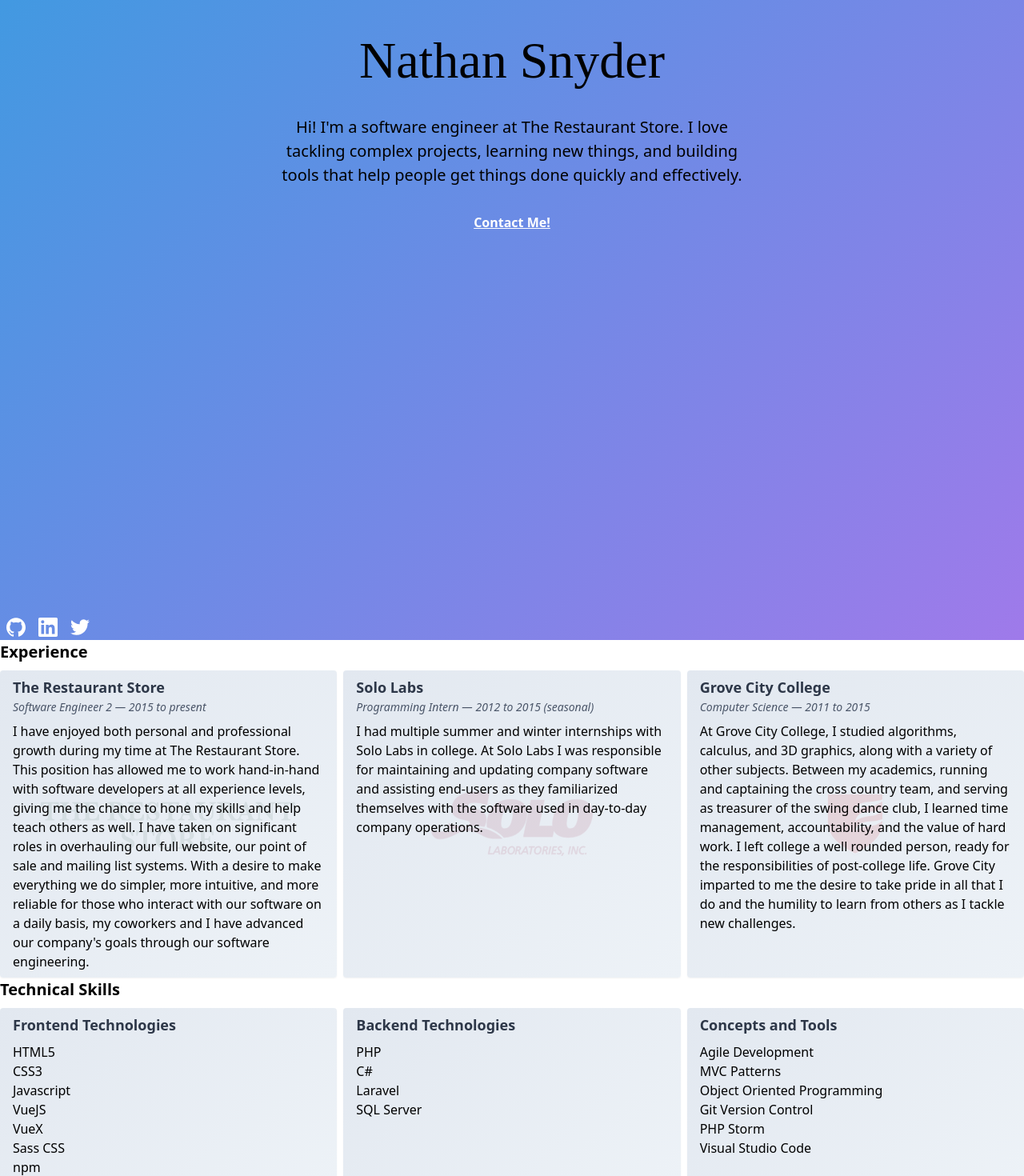
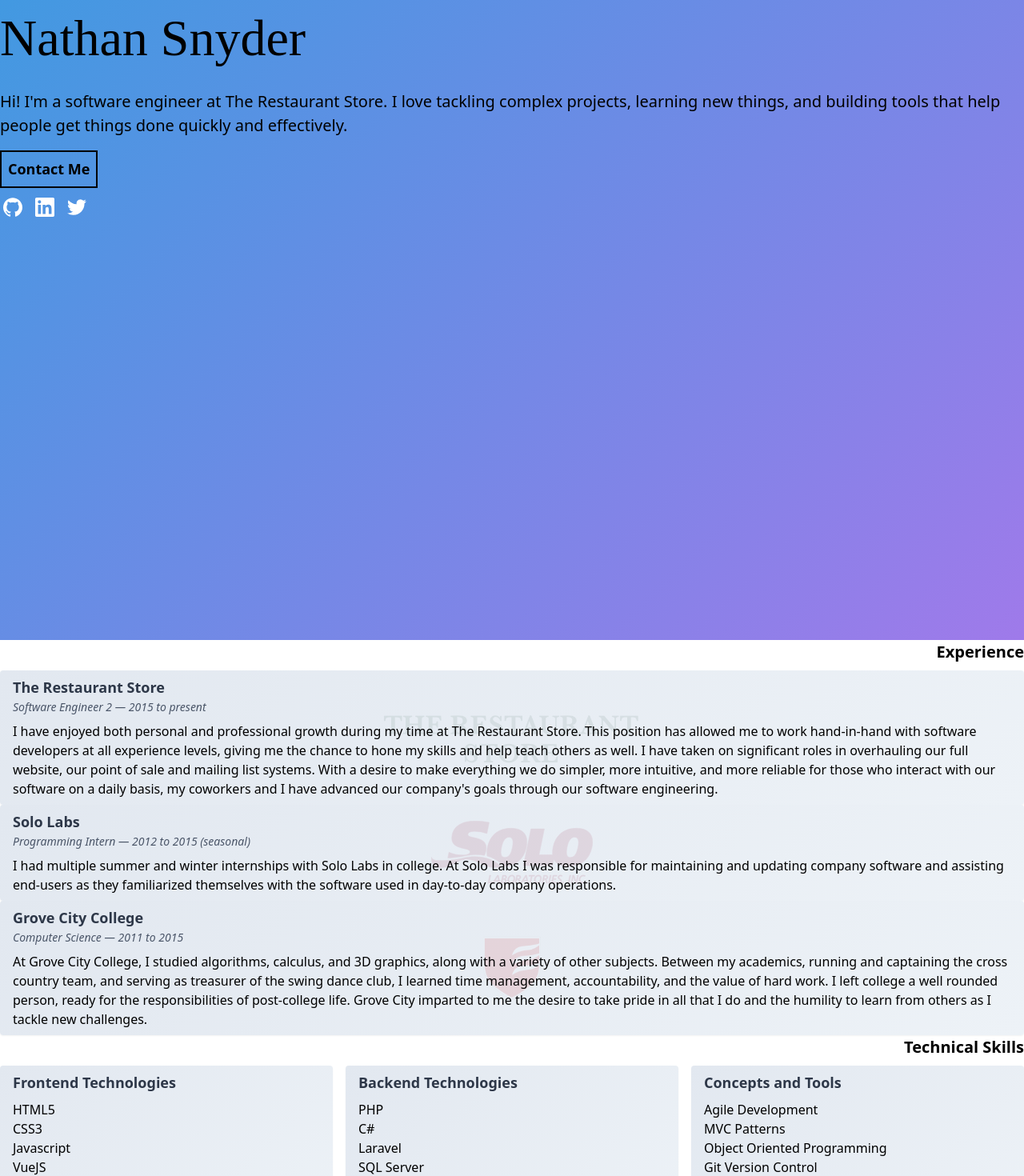
Before and after one commit to nsnyder/nsnyder.github.com, a Vue app: page / in a window 1280 px wide. Shown: the top 1470 px of the page at 80% size. Built offline with nearby package versions, Linux system fonts and the light colour scheme.

Commit message:
Implement grid with sidebar

```diff
--- a/src/App.vue
+++ b/src/App.vue
@@ -1,5 +1,5 @@
 <template>
-  <div id="app" class="font-sans">
+  <div id="app" class="font-sans grid-cols-main">
     <Header />
     <Resume />
     <Footer />
--- a/src/components/Footer.vue
+++ b/src/components/Footer.vue
@@ -1,8 +1,6 @@
 <template>
-  <footer class="bg-gray-700">
-    <div class="section-constrained sm:flex">
-      <!-- TODO: Pick a great font for headings. -->
-      <div class="max-w-md py-2">
+  <footer class="py-8 bg-gray-700 grid-cols-main">
+    <div class="col-span-1 grid-start-content">
       <h4 class="mb-2 text-lg font-bold">
         Follow Me
       </h4>
@@ -16,17 +14,16 @@
         </li>
       </ul>
     </div>
-      <div class="flex-grow-0 max-w-md py-2 md:max-w-xl sm:px-8">
+    <div class="flex-grow-0 col-span-3">
       <h4 class="mb-2 text-lg font-bold">
         About this site
       </h4>
       <div>
-          This site was built by Nathan Snyder. Any and all logos are property
-          of their respective owners, and do not indicate an endorsement of this
-          site by those owners. Source and license for this site is available on
+        This site was built by Nathan Snyder. Any and all logos are property of
+        their respective owners, and do not indicate an endorsement of this site
+        by those owners. Source and license for this site is available on
         <a :href="urls.githubSource" target="_blank">Github</a>. Find a bug?
         <a :href="'mailto:' + emailAddress">Let me know.</a>
-        </div>
       </div>
     </div>
   </footer>
--- a/src/components/Header.vue
+++ b/src/components/Header.vue
@@ -1,43 +1,30 @@
 <template>
   <div
-    class="flex flex-col items-center justify-between min-h-screen bg-fixed section bg-gradient-blue-purple"
-    :class="{ 'flex-before': !showWipBanner }"
+    class="items-baseline min-h-screen bg-fixed grid-cols-main header-rows bg-gradient-blue-purple"
   >
-    <div
-      v-if="showWipBanner"
-      class="flex items-center justify-between w-full text-center text-gray-200 align-middle bg-gray-800 flex-before"
-    >
-      <div class="flex-1" />
-      <div>
-        This site is a work in progress, but the "Contact Me!" link works 😉
-      </div>
-      <div class="flex-1 text-right">
-        <a
-          href="#"
-          class="inline-block p-4 mx-2 text-gray-200 no-underline md:py-2"
-          @click="hideWipBanner"
-        >
-          &times;
-        </a>
-      </div>
-    </div>
-    <header class="w-full p-2 text-center">
-      <h1 class="my-5 text-5xl font-display md:text-6xl">
+    <h1 class="text-5xl font-display sm:text-6xl grid-me">
       Nathan Snyder
     </h1>
-      <div class="max-w-xl mx-auto my-5 mb-8 md:text-xl">
+
+    <div class="grid-about grid-content-terse">
+      <div class="my-4 text-xl">
         Hi! I'm a software engineer at The Restaurant Store. I love tackling
         complex projects, learning new things, and building tools that help
         people get things done quickly and effectively.
       </div>
+      <div>
         <a
           :href="'mailto:' + emailAddress"
-        class="my-5 font-bold text-white transition-all duration-300 border-white btn-md hover:bg-white hover:text-blue-600"
+          class="inline-block p-2 no-underline duration-100 transform border-2 border-black hover:translate-x-1"
         >
-        Contact Me!
+          <span class="text-lg font-bold text-black no-underline">
+            Contact Me
+          </span>
         </a>
-    </header>
-    <div class="flex w-full text-left text-white">
+      </div>
+    </div>
+
+    <div class="flex w-full py-2 text-left text-white grid-social">
       <a
         v-for="(link, index) in socialLinks"
         :key="index"
@@ -58,7 +45,7 @@
 <script lang="ts">
   import SvgIcon from "~/components/partials/SvgIcon.vue";
   import { emailAddress, urls } from "~/constants";
-  import { defineComponent, onMounted, ref } from "@vue/composition-api";
+  import { defineComponent } from "@vue/composition-api";
 
   export default defineComponent({
     name: "Header",
@@ -70,17 +57,6 @@
     props: {},
 
     setup() {
-      const wipBannerSessionName = "wipBannerHidden";
-      const showWipBanner = ref(true);
-      const hideWipBanner = (): void => {
-        showWipBanner.value = false;
-        sessionStorage.setItem(wipBannerSessionName, "true");
-      };
-      const initializeWipBannerState = (): void => {
-        showWipBanner.value =
-          sessionStorage.getItem(wipBannerSessionName) === "true";
-      };
-
       const socialLinks = [
         {
           icon: "Github",
@@ -114,14 +90,16 @@
         },
       ];
 
-      onMounted(() => initializeWipBannerState());
-
       return {
-        showWipBanner,
-        hideWipBanner,
         emailAddress,
         socialLinks,
       };
     },
   });
 </script>
+
+<style scoped>
+  .grid-social > *:first-child {
+    @apply ml-0;
+  }
+</style>
--- a/src/components/Resume/Experience.vue
+++ b/src/components/Resume/Experience.vue
@@ -1,17 +1,14 @@
 <template>
-  <div class="section-constrained">
+  <div class="grid-cols-main">
     <!-- TODO: Pick a great font for headings. -->
-    <h2 class="pt-0 pb-2 text-xl font-bold">
+    <h2 class="pt-0 pb-2 text-xl font-bold lg:text-right grid-sidebar">
       Experience
     </h2>
-    <div
-      ref="grid"
-      class="grid grid-cols-1 gap-2 sm:grid-cols-2 lg:grid-cols-3"
-    >
+    <div ref="grid">
       <div
         v-for="(entry, index) in experienceEntries"
         :key="index"
-        class="p-2 px-4 rounded shadow-sm bg-gradient-shades-of-gray"
+        class="col-span-4 p-2 px-4 rounded shadow-sm bg-gradient-shades-of-gray"
         :class="entry.classes || {}"
       >
         <div class="mb-2">
--- a/src/components/Resume/Resume.vue
+++ b/src/components/Resume/Resume.vue
@@ -1,5 +1,5 @@
 <template>
-  <div>
+  <div class="grid-cols-main">
     <Experience />
     <TechnicalSkills />
   </div>
--- a/src/components/Resume/TechnicalSkills.vue
+++ b/src/components/Resume/TechnicalSkills.vue
@@ -1,12 +1,12 @@
 <template>
-  <div class="section-constrained">
+  <div class="grid-cols-main">
     <!-- TODO: Pick a great font for headings. -->
-    <h2 class="pt-0 pb-2 text-xl font-bold">
+    <h2 class="pt-0 pb-2 text-xl font-bold lg:text-right grid-sidebar">
       Technical Skills
     </h2>
     <div
       ref="grid"
-      class="grid grid-cols-1 gap-2 sm:grid-cols-2 lg:grid-cols-3"
+      class="grid grid-cols-1 gap-4 md:grid-cols-2 lg:grid-cols-3"
     >
       <div
         v-for="(entry, index) in technicalEntries"
--- a/src/components/partials/SvgIcon.vue
+++ b/src/components/partials/SvgIcon.vue
@@ -43,6 +43,12 @@
             title: "LinkedIn icon",
             viewBox: "0 0 24 24",
           },
+          mail: {
+            contents:
+              '<path fill="currentColor" d="M20,8L12,13L4,8V6L12,11L20,6M20,4H4C2.89,4 2,4.89 2,6V18A2,2 0 0,0 4,20H20A2,2 0 0,0 22,18V6C22,4.89 21.1,4 20,4Z" />',
+            title: "Mail icon",
+            viewBox: "0 0 24 24",
+          },
           twitter: {
             contents:
               '<path d="M23.954 4.569a10 10 0 01-2.825.775 4.958 4.958 0 002.163-2.723c-.951.555-2.005.959-3.127 1.184a4.92 4.92 0 00-8.384 4.482C7.691 8.094 4.066 6.13 1.64 3.161a4.822 4.822 0 00-.666 2.475c0 1.71.87 3.213 2.188 4.096a4.904 4.904 0 01-2.228-.616v.061a4.923 4.923 0 003.946 4.827 4.996 4.996 0 01-2.212.085 4.937 4.937 0 004.604 3.417 9.868 9.868 0 01-6.102 2.105c-.39 0-.779-.023-1.17-.067a13.995 13.995 0 007.557 2.209c9.054 0 13.999-7.496 13.999-13.986 0-.209 0-.42-.015-.63a9.936 9.936 0 002.46-2.548l-.047-.02z"/></svg>',
@@ -50,6 +56,9 @@
             viewBox: "0 0 24 24",
           },
         };
+
+        // Set aliases.
+        icons.email = icons.mail;
 
         const normalizedName = props.name.toLocaleLowerCase();
         if (normalizedName in icons) {
--- a/src/styles/main.css
+++ b/src/styles/main.css
@@ -7,5 +7,6 @@
 @tailwind components;
 @tailwind utilities;
 
+@import "./grid.css";
 @import "./utilities.css";
 @import "./typography.css";
--- a/src/styles/utilities.css
+++ b/src/styles/utilities.css
@@ -1,40 +1,3 @@
 .btn-md {
   @apply inline-block px-4 py-2 no-underline border-2 rounded-full;
 }
-
-.section {
-  @apply p-2;
-}
-
-.section-constrained {
-  @apply .section py-8 mx-auto;
-}
-
-@screen lg {
-  .section-constrained {
-    @apply max-w-6xl;
-  }
-}
-
-.transform-3d {
-  @apply transform;
-
-  --transform-rotate-y: 0;
-  --transform-rotate-y: 0;
-
-  /* TODO: Add rotate-z if we need it */
-  -webkit-transform: translateX(var(--transform-translate-x)) translateY(var(--transform-translate-y)) rotateY(var(--transform-rotate-y)) rotateZ(var(--transform-rotate)) skewX(var(--transform-skew-x)) skewY(var(--transform-skew-y)) scaleX(var(--transform-scale-x)) scaleY(var(--transform-scale-y));
-  transform: translateX(var(--transform-translate-x)) translateY(var(--transform-translate-y)) rotateY(var(--transform-rotate-y)) rotateZ(var(--transform-rotate)) skewX(var(--transform-skew-x)) skewY(var(--transform-skew-y)) scaleX(var(--transform-scale-x)) scaleY(var(--transform-scale-y));
-}
-
-.-rotate-y-45 {
-  --transform-rotate-y: -80deg;
-}
-
-.flex-after::after {
-  content: '';
-}
-
-.flex-before::before {
-  content: '';
-}
--- a/tailwind.config.js
+++ b/tailwind.config.js
@@ -25,6 +25,7 @@
   },
   variants: {
     padding: ["responsive"],
+    "border-width": ["hover"],
   },
   plugins: [
     require("./tailwind-plugins/gradient"),
```
Also changed, not shown: 1 other file (tests, documents, lock files or other folders). Lines whose indentation alone changed are shown as unchanged.
